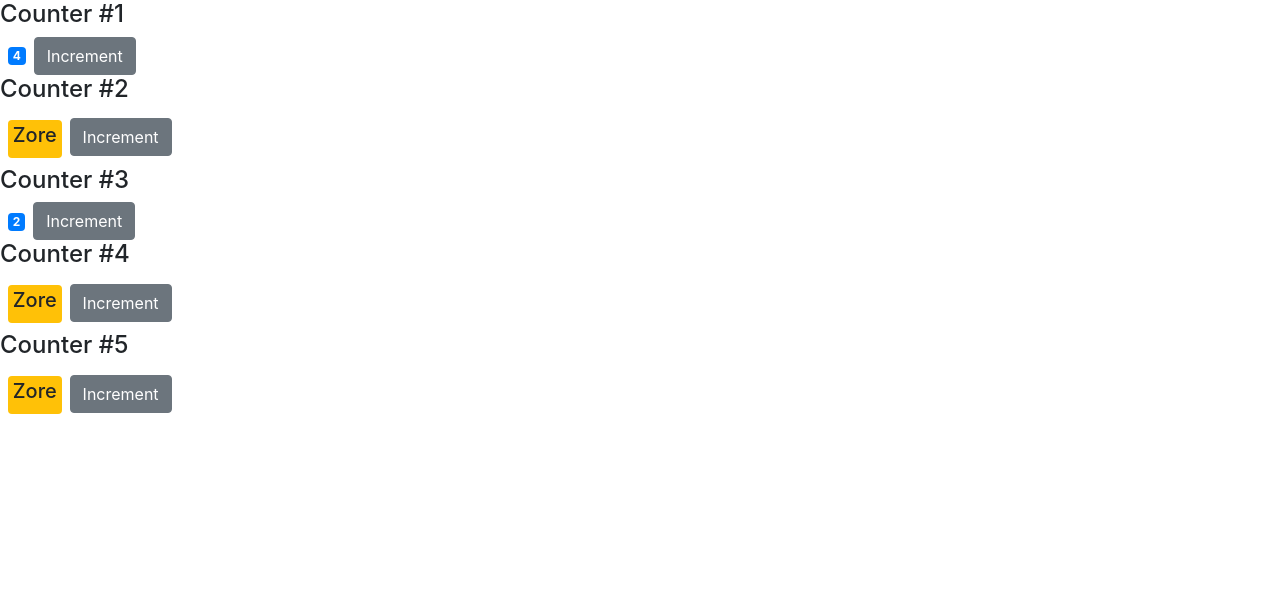
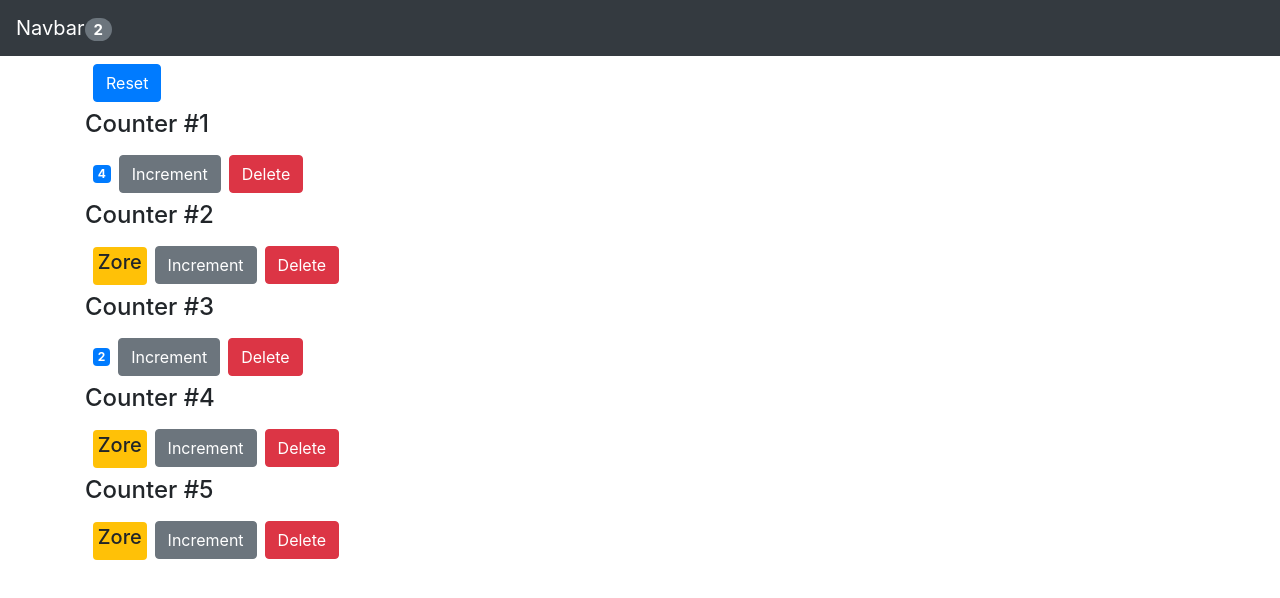
Before and after one commit to yen0413/react-starter, a React (Create React App) app: page / in a window 1280 px wide. Shown: the top 598 px of the page. Built offline with nearby package versions, Linux system fonts and the light colour scheme.

Commit message:
update counter and navbar

```diff
--- a/src/App.js
+++ b/src/App.js
@@ -1,25 +1,71 @@
-import logo from './logo.svg';
-import './App.css';
+import React, { Component } from "react";
+//import logo from './logo.svg';
+import "./App.css";
+import NavBar from "./components/navbar";
+import Counters from "./components/counters";
 
-function App() {
-  return (
-    <div className="App">
-      <header className="App-header">
-        <img src={logo} className="App-logo" alt="logo" />
-        <p>
-          Edit <code>src/App.js</code> and save to reload.
-        </p>
-        <a
-          className="App-link"
-          href="https://reactjs.org"
-          target="_blank"
-          rel="noopener noreferrer"
-        >
-          Learn React
-        </a>
-      </header>
-    </div>
-  );
+class App extends Component {
+  state = {
+    counters: [
+      { id: 1, value: 4 },
+      { id: 2, value: 0 },
+      { id: 3, value: 2 },
+      { id: 4, value: 0 },
+      { id: 5, value: 0 },
+    ],
+  };
+
+  handleIncrement = (counter) => {
+    const counters = [...this.state.counters];
+    const index = counters.indexOf(counter);
+    counters[index] = { ...counter };
+    counters[index].value++;
+    this.setState({ counters });
+  };
+
+  handleDelete = (counterId) => {
+    //console.log("Handle called", counterId);
+    const counters = this.state.counters.filter((c) => c.id !== counterId);
+    this.setState({ counters });
+  };
+
+  handleReset = () => {
+    const counters = this.state.counters.map((c) => {
+      c.value = 0;
+      return c;
+    });
+    this.setState({ counters });
+  };
+  constructor() {
+    super();
+    console.log("App - Constructer");
+  }
+  componentDidMount() {
+    //Ajax call here
+    console.log("App - Mounted  ---Ajax can use in here!");
+    this.setState({});
+  }
+
+  render() {
+    console.log("App - Rendered");
+
+    return (
+      <React.Fragment>
+        <NavBar
+          totalCounters={this.state.counters.filter((c) => c.value > 0).length}
+          test={"Just test"}
+        ></NavBar>
+        <main className="container">
+          <Counters
+            counters={this.state.counters}
+            onReset={this.handleReset}
+            onDelete={this.handleDelete}
+            onIncrement={this.handleIncrement}
+          />
+        </main>
+      </React.Fragment>
+    );
+  }
 }
 
 export default App;
--- a/src/components/counter.jsx
+++ b/src/components/counter.jsx
@@ -4,10 +4,19 @@
 import React, { Component } from "react";
 
 class Counter extends Component {
-  state = {
-    //this.prop.xxx可以取得component中的attribute
-    value: this.props.value,
-  };
+  componentDidUpdate(prevProps, prevState) {
+    console.log("prevProps", prevProps);
+    console.log("prevState", prevState);
+    if (prevProps.counter.value !== this.props.counter.value) {
+      //藉由比較舊的Props的值與現在的Props的值來判斷是否要更新data
+      //Ajax call and get new data from server here
+    }
+  }
+
+  componentWillUnmount() {
+    console.log("Counter - Unmount");
+    //藉由React比較出Dom有元素被移除，在此處可以執行清空暫存or相關事件
+  }
 
   render() {
     return (
@@ -16,10 +25,16 @@ class Counter extends Component {
         {this.props.children}
         <span className={this.getBadgeClasses()}>{this.formatCount()}</span>
         <button
-          onClick={() => this.handleIncrement("product")}
+          onClick={() => this.props.OnIncrement(this.props.counter)}
           className="btn btn-secondary"
         >
           Increment
+        </button>
+        <button
+          onClick={() => this.props.onDelete(this.props.counter.id)}
+          className="btn btn-danger m-2"
+        >
+          Delete
         </button>
       </div>
     );
@@ -29,21 +44,21 @@ class Counter extends Component {
   //     super();
   //     this.handleIncrement = this.handleIncrement.bind(this);
   //   }
-  handleIncrement = (e) => {
-    //console.log("Increment Clicked!", this);
-    console.log(e);
-    this.setState({ value: this.state.value + 1 });
-  };
+  // handleIncrement = (e) => {
+  //   //console.log("Increment Clicked!", this);
+  //   //console.log(e);
+  //   this.setState({ value: this.state.value + 1 });
+  // };
 
   getBadgeClasses() {
     let classes = "badge m-2 badge-";
-    classes += this.state.value === 0 ? "warning" : "primary";
+    classes += this.props.counter.value === 0 ? "warning" : "primary";
     return classes;
   }
 
   formatCount() {
-    const { value: count } = this.state;
-    return count === 0 ? <h5>Zore</h5> : count;
+    const { value } = this.props.counter;
+    return value === 0 ? <h5>Zore</h5> : value;
   }
 }
 
--- a/src/components/counters.jsx
+++ b/src/components/counters.jsx
@@ -2,20 +2,22 @@ import React, { Component } from "react";
 import Counter from "./counter";
 
 class Counters extends Component {
-  state = {
-    counters: [
-      { id: 1, value: 4 },
-      { id: 2, value: 0 },
-      { id: 3, value: 2 },
-      { id: 4, value: 0 },
-      { id: 5, value: 0 },
-    ],
-  };
   render() {
+    //利用解構子的方式來取代this.props.onDelete這樣每句都要加props的問題
+    const { onReset, onIncrement, onDelete, counters } = this.props;
+
     return (
       <div>
-        {this.state.counters.map((counter) => (
-          <Counter key={counter.id} value={counter.value} id={counter.id}>
+        <button onClick={onReset} className="btn btn-primary m-2">
+          Reset
+        </button>
+        {counters.map((counter) => (
+          <Counter
+            key={counter.id}
+            counter={counter} //在這邊直接將counter帶入，這樣在counter頁面就可以直接使用裡面全部的key
+            onDelete={onDelete}
+            OnIncrement={onIncrement}
+          >
             <h4>Counter #{counter.id}</h4>
           </Counter>
         ))}
--- /dev/null
+++ b/src/components/navbar.jsx
@@ -0,0 +1,22 @@
+import React from "react";
+import Navbar from "react-bootstrap/Navbar";
+
+//Stateless Functional Component
+//當我們在一個Component中並未使用到state，可以考慮使用function的方式來撰寫，使程式看起來更簡潔
+//需注意的地方為，需使用參數時需以箭頭函式做帶入:props=>{}，無法像class的寫法直接在元素中以this.props.xxx來接收值
+//也可直接如下程式中，直接帶入props中的key，ex:({ totalCounters })={}
+
+const NavBar = ({ totalCounters }) => {
+  return (
+    <Navbar bg="dark" variant="dark">
+      <Navbar.Brand href="#">
+        Navbar
+        <span className="badge badge-pill badge-secondary">
+          {totalCounters}
+        </span>
+      </Navbar.Brand>
+    </Navbar>
+  );
+};
+
+export default NavBar;
--- a/src/index.js
+++ b/src/index.js
@@ -1,17 +1,13 @@
-import React from 'react';
-import ReactDOM from 'react-dom';
-import './index.css';
-import App from './App';
-import reportWebVitals from './reportWebVitals';
-import 'bootstrap/dist/css/bootstrap.css'
-import Counters from './components/counters'
+import React from "react";
+import ReactDOM from "react-dom";
+import "./index.css";
+import App from "./App";
+import reportWebVitals from "./reportWebVitals";
+import "bootstrap/dist/css/bootstrap.css";
+//import Counters from './components/counters'
 //import Tags from './components/tags'
 
-
-ReactDOM.render(
-  <Counters/>,
-  document.getElementById('root')
-);
+ReactDOM.render(<App />, document.getElementById("root"));
 
 // If you want to start measuring performance in your app, pass a function
 // to log results (for example: reportWebVitals(console.log))
```
